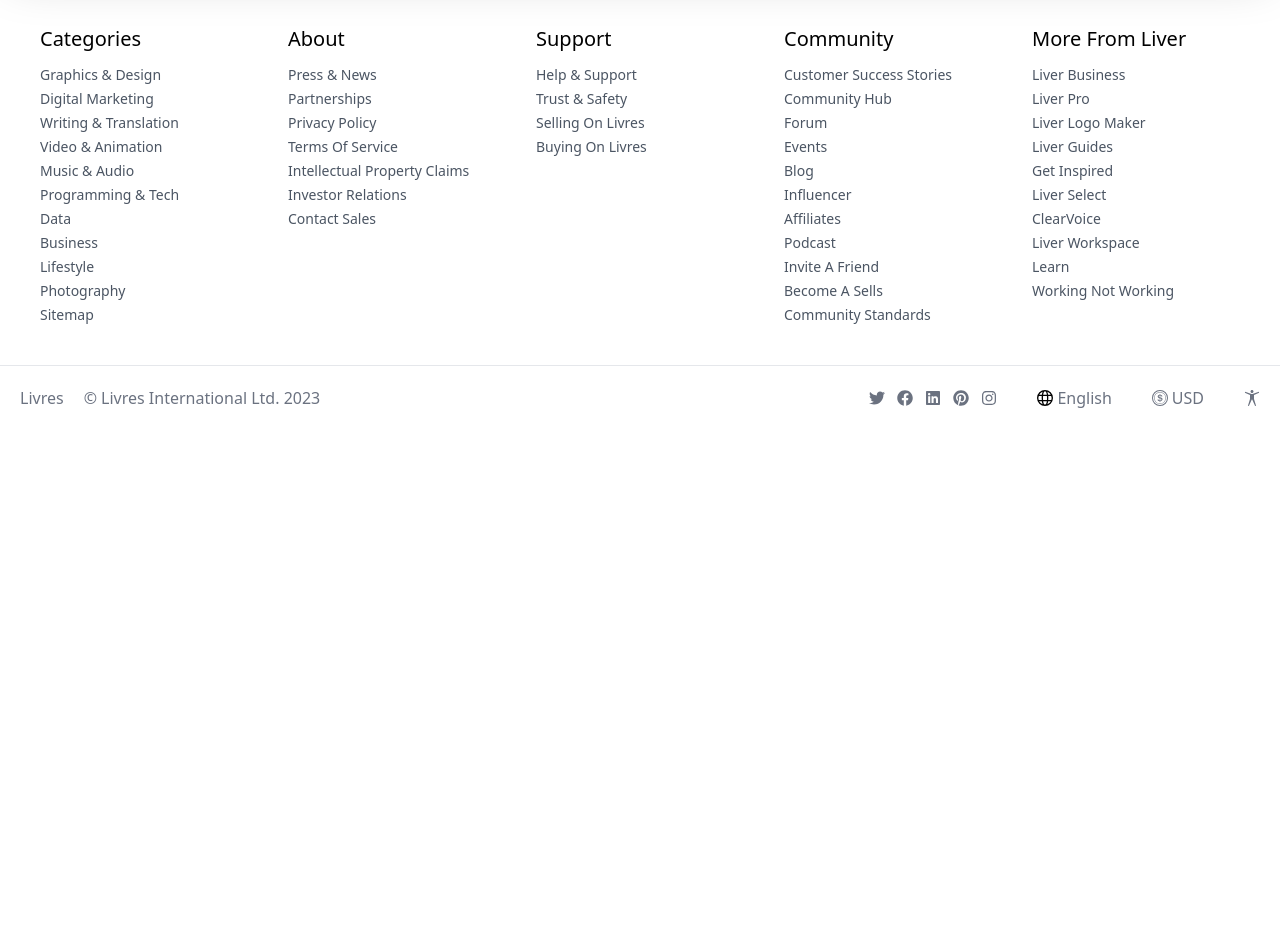
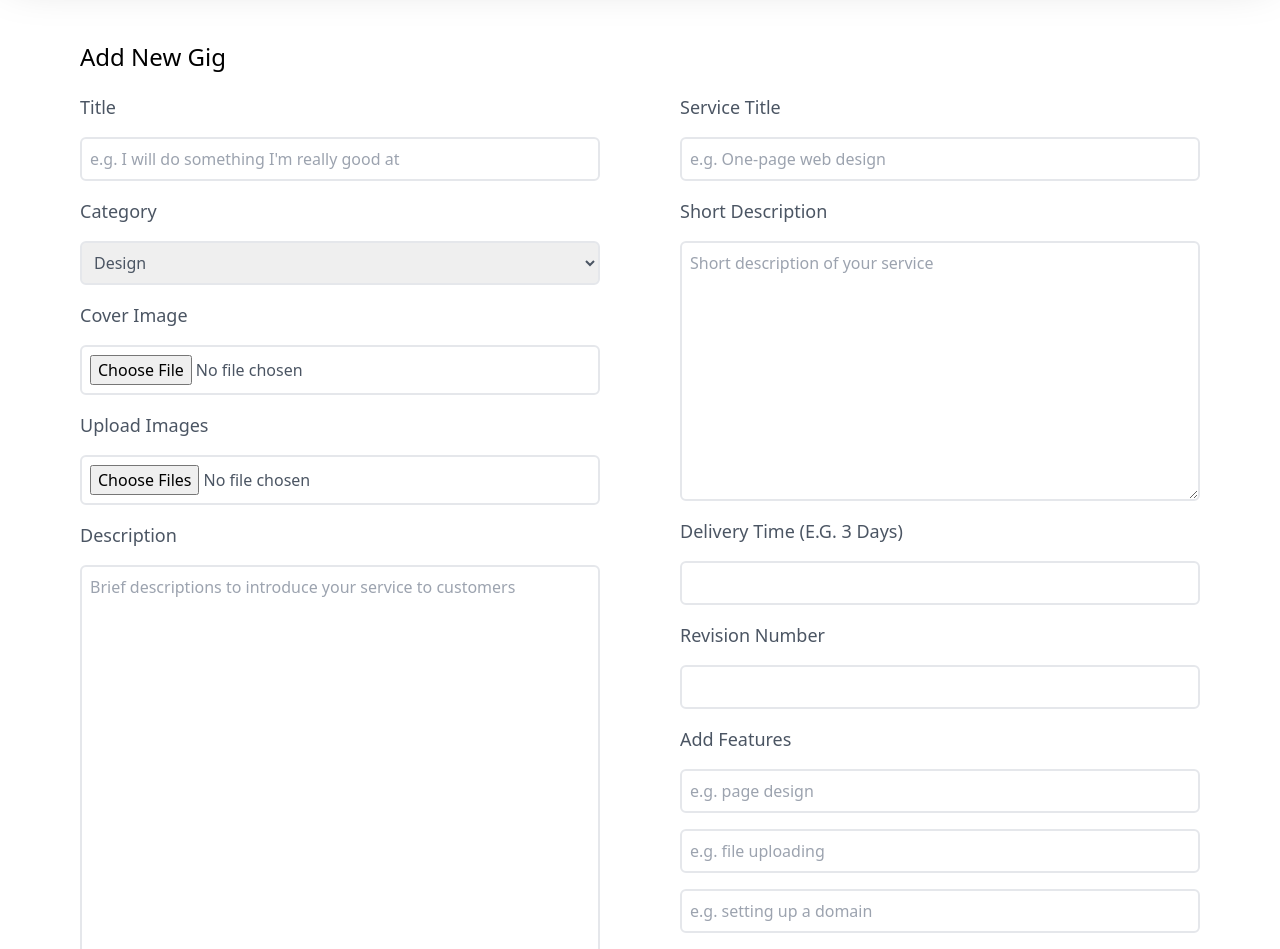
Before and after one commit to Enas-Sello/Mern, a React (Vite) app in the folder ui/: page /add in a window 1280 px wide. Shown: the part 180-1129 px from the top of the page. Before the commit the page ends 800 px from the top, so only its background shows below. Built offline with nearby package versions, Linux system fonts and the light colour scheme.

Commit message:
add new gig

```diff
--- a/ui/src/App.css
+++ b/ui/src/App.css
@@ -4,11 +4,8 @@
 
 @layer base {
   body {
-    padding: 0;
-    margin: 0px;
-    /* font-family: "Roboto", sans-serif;  */
-    /* color: #333; */
-    text-transform: capitalize;
+    @apply p-0 m-0 capitalize transition-all ease-in-out
+    /* font-family: "Roboto", sans-serif;  */;
   }
   a {
     @apply hover:text-green-600;
@@ -20,12 +17,20 @@
     @apply h-14 object-contain;
   }
   .item {
-    @apply  flex flex-col gap-1;
+    @apply flex flex-col gap-1;
   }
   .title {
-    @apply  text-gray-600 ;
+    @apply text-gray-600;
   }
   .desc {
-    @apply text-lg font-medium ;
+    @apply text-lg font-medium;
+  }
+  .add label {
+    @apply text-gray-600 text-lg;
+  }
+  .add input,
+  .add select,
+  .add textarea {
+    @apply outline-none border-2 rounded-md p-2 w-full text-gray-600;
   }
 }
--- a/ui/src/pages/NewGig.jsx
+++ b/ui/src/pages/NewGig.jsx
@@ -1,6 +1,76 @@
-
 const NewGig = () => {
-  return <div>NewGig</div>
+  return (
+    <div className=" add p-20 w-full ">
+      <h1 className=" text-2xl font-medium mb-5">add new gig</h1>
+      <div className="grid grid-cols-6 gap-20 items-center">
+        <div className="col-span-5 md:col-span-3 flex flex-col gap-4 self-start	">
+          <label>title</label>
+          <input
+            className=""
+            type="text"
+            placeholder="e.g. I will do something I'm really good at"
+          />
+          <label htmlFor="cats">category</label>
+          <select name="cats" id="cats" className="">
+            <option className="" value="design">
+              Design
+            </option>
+            <option className="" value="web">
+              Web Development
+            </option>
+            <option className="" value="animation">
+              Animation
+            </option>
+            <option className="" value="music">
+              Music
+            </option>
+          </select>
+          <label htmlFor="">Cover Image</label>
+          <input type="file" />
+          <label htmlFor="">Upload Images</label>
+          <input type="file" multiple />
+          <label htmlFor="">Description</label>
+          <textarea
+            name=""
+            id=""
+            placeholder="Brief descriptions to introduce your service to customers"
+            cols="0"
+            rows="16"
+          ></textarea>
+        </div>
+        {/* right */}
+        <div className=" col-span-5 md:col-span-3 flex flex-col gap-4 self-start	">
+          <label htmlFor="">Service Title</label>
+          <input type="text" placeholder="e.g. One-page web design" />
+          <label htmlFor="">Short Description</label>
+          <textarea
+            name=""
+            id=""
+            placeholder="Short description of your service"
+            cols="30"
+            rows="10"
+          ></textarea>
+          <label htmlFor="">Delivery Time (e.g. 3 days)</label>
+          <input type="number" />
+          <label htmlFor="">Revision Number</label>
+          <input type="number" />
+          <label htmlFor="">Add Features</label>
+          <input type="text" placeholder="e.g. page design" />
+          <input type="text" placeholder="e.g. file uploading" />
+          <input type="text" placeholder="e.g. setting up a domain" />
+          <input type="text" placeholder="e.g. hosting" />
+          <label htmlFor="">Price</label>
+          <input type="number" />
+        </div>
+        {/* left */}
+        <div className="col-span-6  flex justify-center items-center w-full">
+          <button className="w-1/2 text-white py-2 px-4 bg-green-600 rounded-md hover:bg-green-700 text-xl capitalize">
+            Create
+          </button>
+        </div>
+      </div>
+    </div>
+  )
 }
 
 export default NewGig
```
